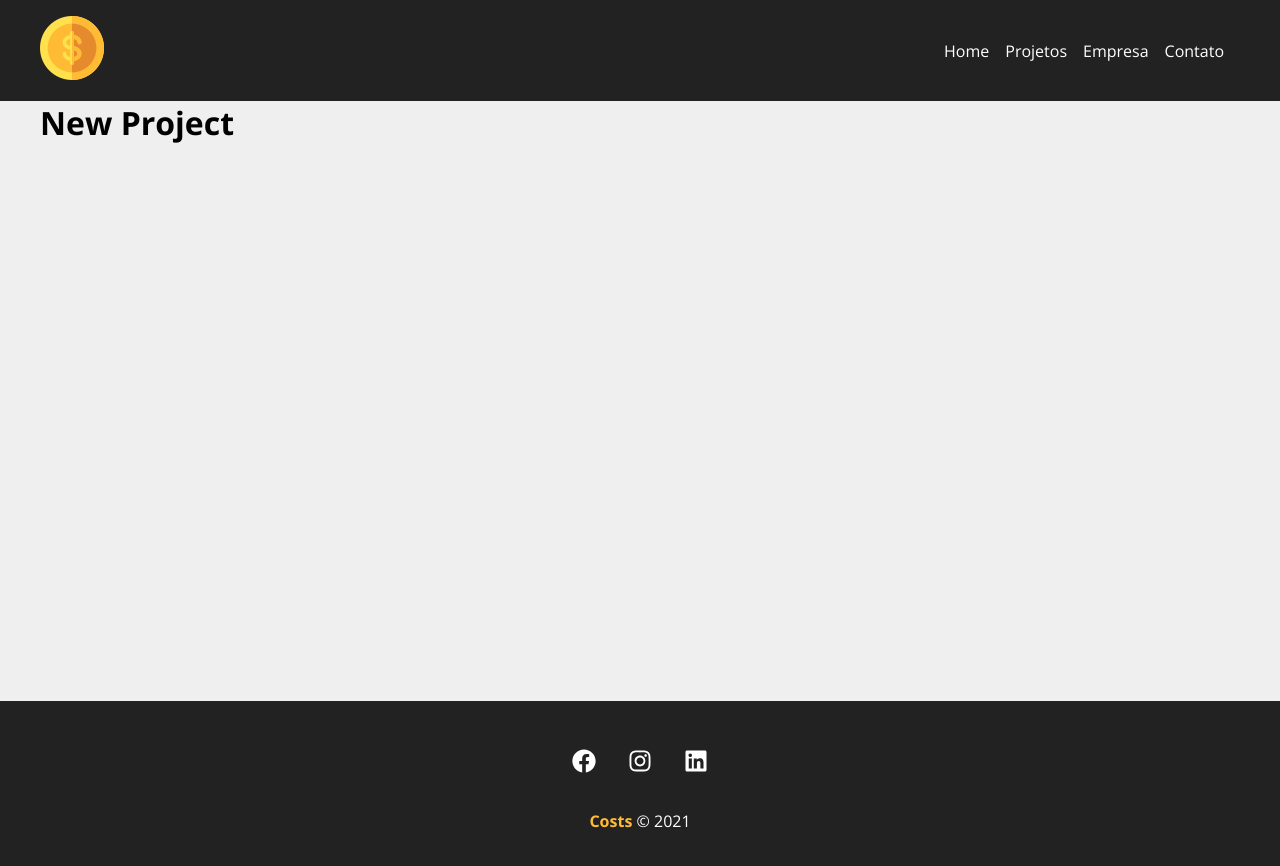
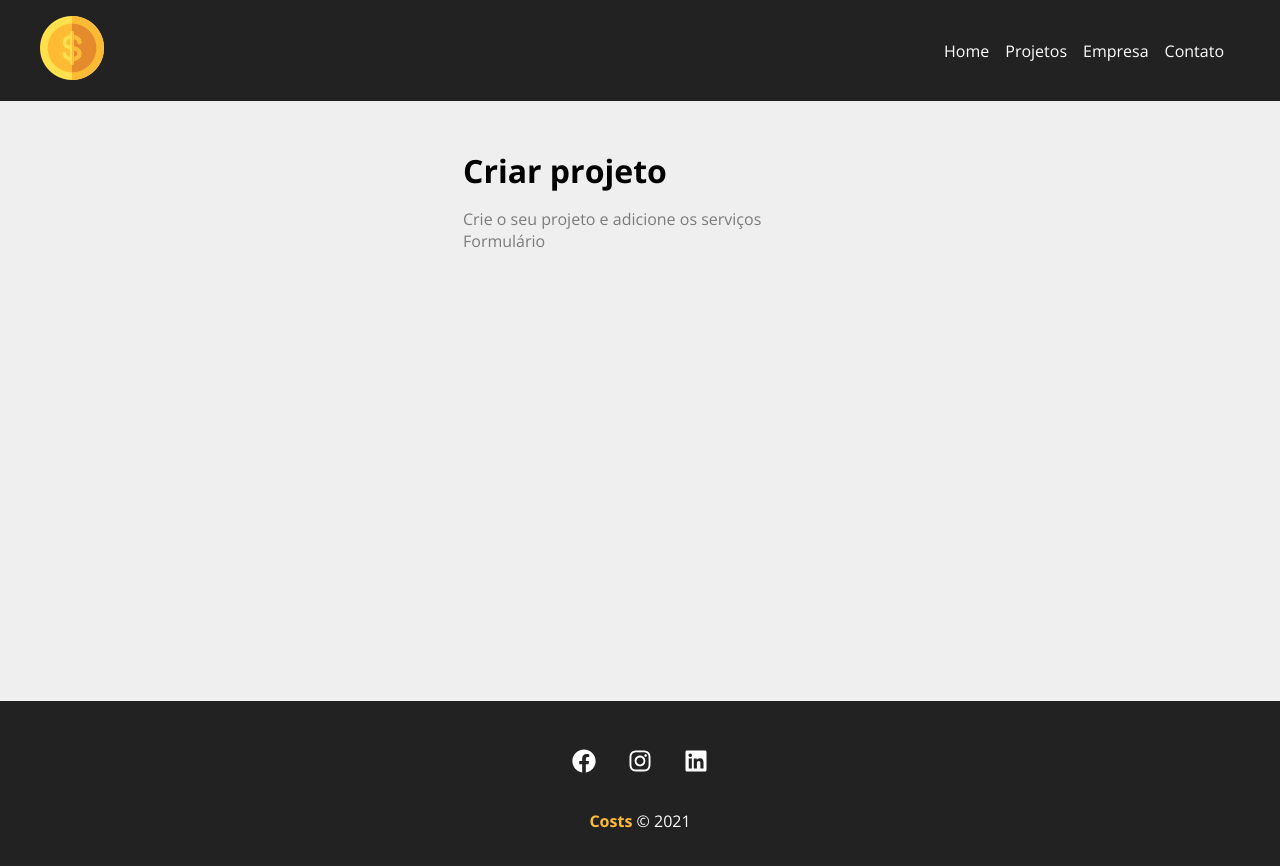
Before and after one commit to AlefMemTav/react-costs-app, a JavaScript app: page /newproject in a window 1280 px wide. Shown: the top 866 px of the page. Built offline with nearby package versions, Linux system fonts and the light colour scheme; the HTML template or start-up script is replaced by a standard one.

Commit message:
Created NewProject.module.css and updated NewProject

```diff
--- a/src/components/pages/NewProject.js
+++ b/src/components/pages/NewProject.js
@@ -1,5 +1,13 @@
+import styles from './NewProject.module.css'
+
 function NewProject(){
-    return <h1>New Project</h1>
+    return (
+        <div className={styles.newproject_container}>
+            <h1>Criar projeto</h1>
+            <p>Crie o seu projeto e adicione os serviços</p>
+            <p>Formulário</p>
+        </div>
+    )
 }
 
 export default NewProject
--- /dev/null
+++ b/src/components/pages/NewProject.module.css
@@ -0,0 +1,13 @@
+.newproject_container {
+    width: 450px;
+    margin: 0 auto;
+    padding: 3em;
+  }
+
+  .newproject_container h1 {
+    margin-bottom: 0.5em;
+  }
+
+  .newproject_container p {
+    color: #7b7b7b;
+  }
```
